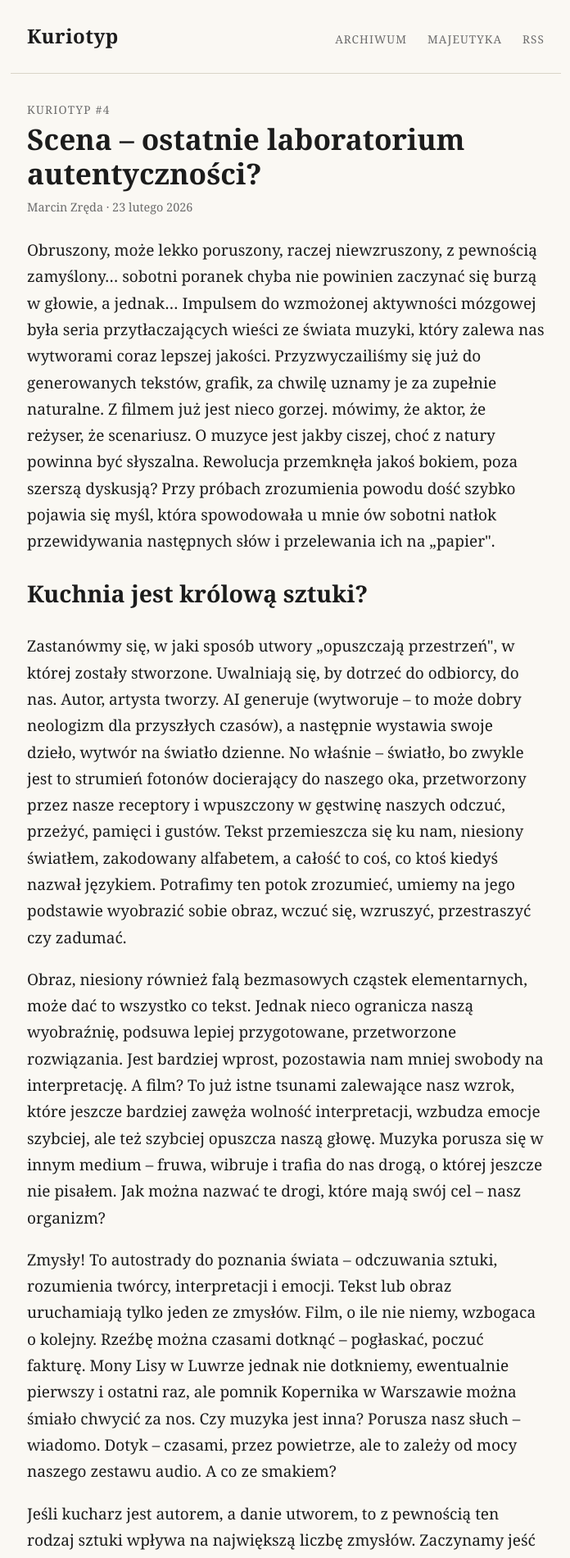
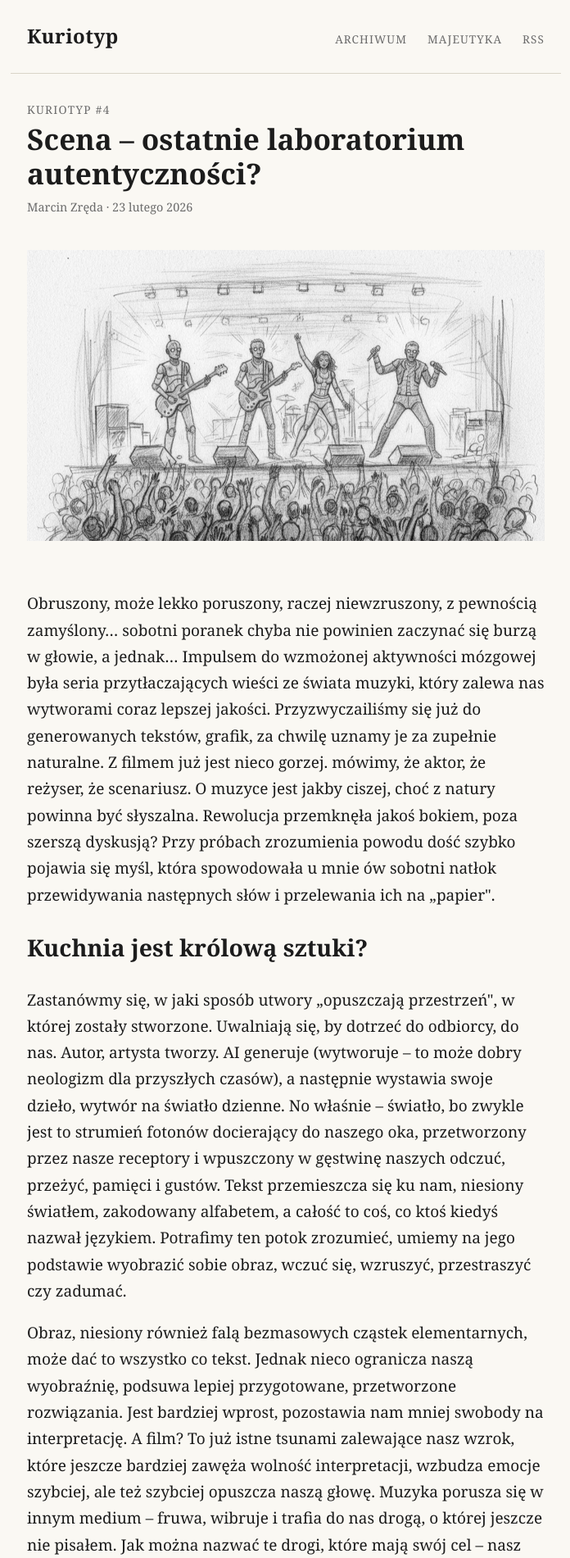
Before and after one commit to Kuriotyp/kuriotyp.github.io, a Jekyll site: the page built from _posts/2026-02-23-scena-ostatnie-laboratorium-autentycznosci.md, in a window 1280 px wide. Shown: the top 1901 px of the page at 82% size, without its empty margins (291-987 px from the left). Built offline with Jekyll 4.4.1, drawn with Linux system fonts in a browser that asks for light colours.

Commit message:
Dodaj ilustrację do Kuriotypa #4
Co-Authored-By: Claude Sonnet 5.5 <noreply@anthropic.com>
Claude-Session: https://claude.ai/code/session_01A9WPXobxy6Az6rGgvPJfrk

```diff
--- a/_posts/2026-02-23-scena-ostatnie-laboratorium-autentycznosci.md
+++ b/_posts/2026-02-23-scena-ostatnie-laboratorium-autentycznosci.md
@@ -5,7 +5,7 @@ numer: 4
 date: 2026-02-23
 opis: "Muzyka i teatr jako ostatnie media, w których dzieło wymaga ciała artysty na scenie. Baudrillard, Benjamin i pytanie, czy aurę da się wygenerować."
 tagi: [ai, muzyka, autentyczność, Benjamin, Baudrillard]
-ilustracja: # /ilustracje/kuriotyp-04.jpg
+ilustracja: /ilustracje/kuriotyp-04.png
 zrodlo: https://www.linkedin.com/pulse/scena-ostatnie-laboratorium-autentyczno%C5%9Bci-kuriotyp-4-marcin-zr%C4%99da-5esff/
 ---
 
```
Also changed, not shown: ilustracje/kuriotyp-04.png (added).
